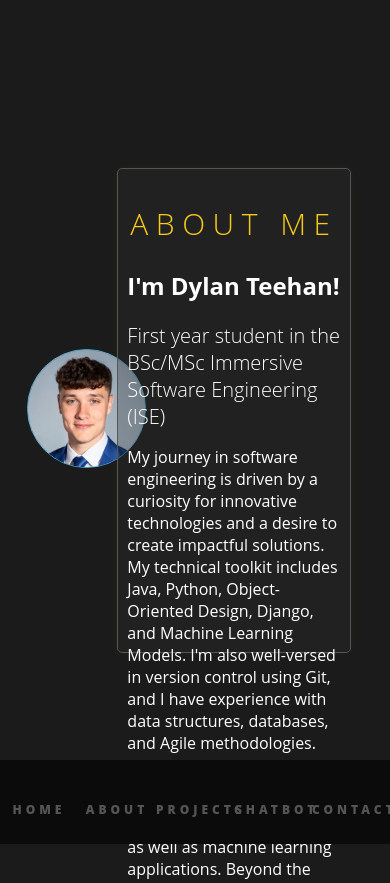
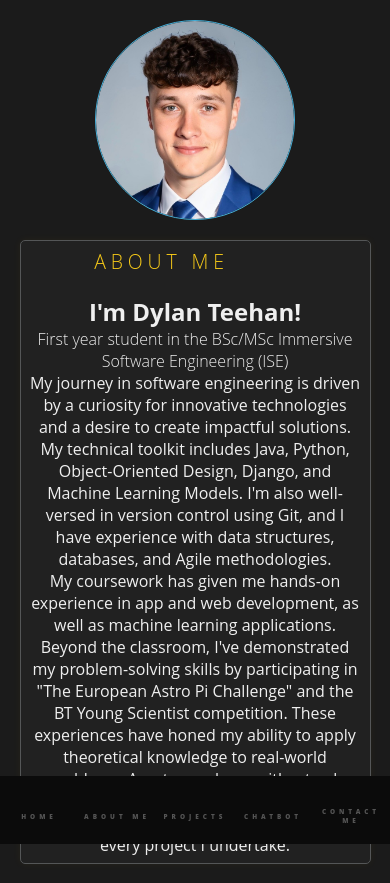
Before and after one commit to dylan-teehan-skc/portfolio, a React (Create React App) app: page /about in a window 390 px wide. Built offline with nearby package versions, Linux system fonts and the light colour scheme.

Commit message:
refactor: changed to fit mobile devices

```diff
--- a/src/styles/index.css
+++ b/src/styles/index.css
@@ -1,12 +1,61 @@
+:root {
+  --primary-color: #f7ca18;
+  --secondary-color: #46aed7;
+  --background-color: #1b1b1b;
+  --text-color: #efefef;
+  --nav-bg-color: #0b0b0b;
+  --nav-active-color: #151515;
+}
+
+/* Reset and base styles */
+* {
+  box-sizing: border-box;
+  margin: 0;
+  padding: 0;
+}
+
+body {
+  font-family: 'Open Sans', sans-serif;
+  background-color: var(--background-color);
+  color: var(--text-color);
+}
+
 a {
   color: inherit;
   text-decoration: inherit;
 }
 
-/* Style for the title container */
+/* Selection style */
+::selection {
+  background-color: var(--primary-color);
+  color: var(--background-color);
+}
+
+/* Section styles */
+section {
+  min-height: 100vh;
+  display: flex;
+  position: relative;
+  overflow: hidden;
+}
+
+/* Title styles */
+.title {
+  width: 100%;
+  align-self: center;
+  margin: 0 auto;
+  padding: 15px;
+  position: relative;
+  z-index: 1;
+  border: 1px solid rgba(84, 86, 87, 0.5);
+  box-shadow: 0 0 8px rgba(247, 202, 24, 0.05);
+  background-color: rgba(27, 27, 27, 0.3);
+  border-radius: 5px;
+  text-align: center;
+}
+
 section .title {
-  max-width: 60%;
-  width: 100%;
+  width: 75%;
   align-self: center;
   transform: translateY(-50px);
   margin: 0 auto;
@@ -20,58 +69,31 @@ section .title {
   border-radius: 5px; /* Slightly rounded corners */
   text-align: center;
 }
-
-
-/* Styling for title spans */
-section .title span {
-  align-content: center;
+.title span {
   display: inline-block;
-  font-size: 5vw;
-  color: #efefef; /* Light text color */
+  font-size: clamp(1.5rem, 5vw, 3rem);
+  color: var(--text-color);
   width: 100%;
   text-transform: uppercase;
-  transform: translateX(-100%);
   animation: byBottom 1s ease both;
   font-weight: 600;
   letter-spacing: 0.25vw;
 }
 
-/* Target the last span inside the title class and set its color to yellow */
-section .title span:last-child {
-  color: #46aed7; /* Yellow color */
-  font-size: 1rem; /* Smaller font size */
-  animation: byBottom 1s 0.25s ease both; /* Apply animation with delay */
+.title span:last-child {
+  color: var(--secondary-color);
+  font-size: clamp(0.8rem, 2vw, 1rem);
+  animation: byBottom 1s 0.25s ease both;
 }
 
-section .body{
-  font-size: medium;
-  color: white;
+/* Body text */
+.body {
+  font-size: 1rem;
+  color: var(--text-color);
   text-align: center;
 }
-/* Basic body styles */
-body {
-  margin: 0;
-  padding: 0;
-  font-family: 'Open Sans', sans-serif;
-}
 
-/* Style for selected text */
-::selection {
-  background-color: #f7ca18; /* Yellow background */
-  color: #1b1b1b; /* Dark text color */
-}
-
-/* Section styles */
-section {
-  background-color: #1b1b1b; /* Dark background color */
-  height: 100vh; /* Full viewport height */
-  display: flex; /* Flexbox for alignment */
-  position: relative; /* Position relative for bubble effect */
-  position: relative;
-  overflow: auto;
-}
-
-/* Bubble background effect */
+/* Bubble effect */
 .bubble {
   position: absolute;
   border-radius: 50%;
@@ -84,49 +106,6 @@ section {
   -webkit-backdrop-filter: blur(5px);
 }
 
-.bubble:nth-child(2) {
-  width: 150px;
-  height: 150px;
-  left: 50%;
-  animation-delay: 1s;
-}
-
-.bubble:nth-child(3) {
-  width: 200px;
-  height: 200px;
-  left: 80%;
-  animation-delay: 3s;
-}
-
-.bubble:nth-child(4) {
-  width: 120px;
-  height: 120px;
-  left: 5%;
-  animation-delay: 5s;
-}
-
-/* Keyframes for bubbles animation */
-@keyframes bubble {
-  0%, 100% {
-    transform: translateY(0) translateX(0);
-    opacity: 0;
-  }
-  10% {
-    opacity: 0.8;
-  }
-  50% {
-    transform: translateY(-100vh) translateX(20px);
-    opacity: 0.6;
-  }
-  90% {
-    opacity: 0.2;
-  }
-  95% {
-    transform: translateY(-120vh) translateX(-20px);
-  }
-}
-
-/* Add a pseudo-element for shine effect */
 .bubble::after {
   content: '';
   position: absolute;
@@ -138,100 +117,9 @@ section {
   border-radius: 50%;
 }
 
-/* Title styles */
-section .title {
-  max-width: 60%; /* Limit width to 60% */
-  width: 100%; /* Full width */
-  align-self: center; /* Center vertically */
-  transform: translateY(-50px); /* Move up slightly */
-  margin: 0 auto; /* Center horizontally */
-  overflow: hidden; /* Hide overflowing content */
-  padding-bottom: 10px; /* Padding at the bottom */
-  position: relative; /* Position relative for title */
-  z-index: 1; /* Ensure title is above bubbles */
-}
-
-/* Styling for title spans */
-section .title span {
-  display: inline-block; /* Inline-block for alignment */
-  font-size: 5vw; /* Font size as a percentage of viewport width */
-  color: #efefef; /* Light text color */
-  width: 100%; /* Full width */
-  text-transform: uppercase; /* Uppercase text */
-  transform: translateX(-100%); /* Initial off-screen position */
-  animation: byBottom 1s ease both; /* Apply animation */
-  font-weight: 600; /* Font weight */
-  letter-spacing: 0.25vw; /* Spacing between letters */
-}
-
-/* Style for the last child span in the title */
-section .title span:last-child {
-  font-size: 1rem; /* Smaller font size */
-  animation: byBottom 1s 0.25s ease both; /* Apply animation with delay */
-}
-
-/* Styling for links inside title spans */
-section .title span a {
-  position: relative; /* Relative positioning for links */
-  display: inline-block; /* Inline-block for alignment */
-  margin-left: 0.5rem; /* Margin to the left */
-  text-decoration: none; /* Remove underline */
-  color: #f7ca18; /* Yellow text color */
-}
-
-/* Style for the pseudo-element after title links */
-section .title span a::after {
-  content: ""; /* Empty content for the line */
-  height: 2px; /* Line height */
-  background-color: #f7ca18; /* Yellow line */
-  position: absolute; /* Absolute positioning for the line */
-  bottom: -10px; /* Position below the text */
-  left: 0; /* Align to the left edge */
-  width: 0; /* Initial width */
-  animation: linkAfter 0.5s 1s ease both; /* Apply animation */
-}
-
-/* Keyframes for pop animation */
-@keyframes pop {
-  0% {
-    transform: translateY(100%); /* Start below */
-  }
-  100% {
-    transform: translateY(0); /* End at original position */
-  }
-}
-
-/* Keyframes for title animation */
-@keyframes byBottom {
-  0% {
-    transform: translateY(150%); /* Start off-screen */
-  }
-  100% {
-    transform: translateY(0); /* End at original position */
-  }
-}
-
-/* Keyframes for link underline animation */
-@keyframes linkAfter {
-  0% {
-    width: 0; /* Start with no width */
-  }
-  100% {
-    width: 30px; /* End with specified width */
-  }
-}
-
-.about-container {
-  display: flex;
-  align-items: center;
-  justify-content: center;
-  padding: 125%;
-  background-color: #f7f7f7;
-  border-radius: 10px;
-  box-shadow: 0 4px 8px rgba(0, 0, 0, 0.1);
-  max-width: 800px;
-  margin: 50px auto;
-}
+.bubble:nth-child(2) { width: 150px; height: 150px; left: 50%; animation-delay: 1s; }
+.bubble:nth-child(3) { width: 200px; height: 200px; left: 80%; animation-delay: 3s; }
+.bubble:nth-child(4) { width: 120px; height: 120px; left: 5%; animation-delay: 5s; }
 
 nav {
   width: 100%; /* Full width */
@@ -256,22 +144,30 @@ nav ul {
 /* Styling for each list item in the nav */
 nav li {
   margin: 0; /* Remove margin */
-  float: left; /* Float items to the left */
-  display: inline-block; /* Display inline-block for alignment */
+  display: flex; /* Use flexbox for alignment */
+  justify-content: center; /* Center text horizontally */
+  align-items: center; /* Center text vertically */
   height: 98px; /* Set height */
-  margin-bottom: 2px; /* Margin at the bottom */
-  line-height: 100px; /* Line height for vertical centering */
   width: 20vw; /* Set width as a percentage of viewport width */
-  text-align: center; /* Center text */
   color: #555; /* Text color */
   transition: background-color 0.5s 0.2s ease, color 0.3s ease; /* Smooth transition effects */
   cursor: pointer; /* Pointer cursor on hover */
-  font-size: 12px; /* Font size */
+  font-size: 15px; /* Font size */
   text-transform: uppercase; /* Uppercase text */
   letter-spacing: 4px; /* Spacing between letters */
   font-weight: 800; /* Font weight */
-  transform: translateY(100%); /* Initial position for animation */
   position: relative; /* Relative positioning for pseudo-elements */
+}
+
+/* Styling for links inside list items */
+nav li a {
+  text-decoration: none; /* Remove underline from links */
+  color: inherit; /* Inherit color from li */
+  width: 100%; /* Full width */
+  height: 100%; /* Full height */
+  display: flex; /* Use flexbox */
+  justify-content: center; /* Center text horizontally */
+  align-items: center; /* Center text vertically */
 }
 
 /* Style for active list item */
@@ -295,32 +191,20 @@ nav li.active::after {
 nav li:nth-child(1) {
   animation: pop 0.5s 0.15s 1 forwards; /* Apply animation */
 }
+nav li:nth-child(2) {
+  animation: pop 0.5s 0.15s 1 forwards; /* Apply animation */
+}
+nav li:nth-child(3) {
+  animation: pop 0.5s 0.15s 1 forwards; /* Apply animation */
+}
+nav li:nth-child(4) {
+  animation: pop 0.5s 0.15s 1 forwards; /* Apply animation */
+}
+nav li:nth-child(5) {
+  animation: pop 0.5s 0.15s 1 forwards; /* Apply animation */
+}
+/* Repeat animation for other list items as needed */
 
-nav li:nth-child(2) {
-  animation: pop 0.5s 0.3s 1 forwards; /* Apply animation */
-}
-
-nav li:nth-child(3) {
-  animation: pop 0.5s 0.45s 1 forwards; /* Apply animation */
-}
-
-nav li:nth-child(4) {
-  animation: pop 0.5s 0.6s 1 forwards; /* Apply animation */
-}
-
-nav li:nth-child(5) {
-  animation: pop 0.5s 0.75s 1 forwards; /* Apply animation */
-}
-
-nav li:nth-child(6) {
-  animation: pop 0.5s 0.9s 1 forwards; /* Apply animation */
-}
-
-nav li:nth-child(7) {
-  animation: pop 0.5s 1.05s 1 forwards; /* Apply animation */
-}
-
-/* Hover and active states for list items */
 nav li:hover {
   color: #ececec; /* Light color on hover */
 }
@@ -371,115 +255,103 @@ nav li.slide {
   transform: translateY(0); /* Ensure vertical alignment */
 }
 
+/* Responsive adjustments for mobile */
+@media (max-width: 768px) {
+  nav {
+    height: 8%; /* Adjust height for smaller screens */
+  }
+  nav li {
+    font-size: 12px; /* Decrease font size */
+    height: 80px; /* Adjust height for smaller screens */
+  }
+}
+
 .about-section {
-  position: relative;
   display: flex;
-  justify-content: center;
+  flex-direction: column;
   align-items: center;
   padding: 5% 10%;
 }
 
 .about-section .circular-box {
-  position: absolute;
-  left: 7%;
-  margin-bottom: 17%;
-  width: 30vw;
-  height: 30vw;
-  max-width: 250px;
-  max-height: 250px;
+  width: min(30vw, 250px);
+  height: min(30vw, 250px);
   border-radius: 50%;
   background-color: rgba(70, 174, 215, 0.2);
-  border: 0.5vw solid #46aed7;
-  z-index: 0;
+  border: 0.5vw solid var(--secondary-color);
+  margin-bottom: 20px;
 }
 
 .about-section .circular-box .headshot-image {
   width: 100%;
   height: 100%;
-  object-fit: cover; /* This will ensure the image covers the entire circular box */
-  object-position: center; /* This centers the image within the circular box */
+  object-fit: cover;
+  object-position: center;
+  border-radius: 50%;
 }
 
 .about-section .text-box {
-  width: 150%;
-  height: 55%;
-  padding: 3%;
-  margin-left: 25%;
-  margin-bottom: 20%;
-  position: relative;
-  z-index: 1;
+  width: 100%;
+  padding: 2%;
   border: 1px solid #545657;
   box-shadow: 0 0 8px rgba(247, 202, 24, 0.05);
   background-color: rgba(49, 48, 48, 0.3);
   border-radius: 5px;
   text-align: left;
-  color: white;
-}
-
-.about-section .section-title h1{
-  font-size: clamp(1rem, 2vw, 1.5rem);
-  color: #f7ca18;;
-  font-weight: 200;
-  font-size: 30px;
-  letter-spacing: 0.25em;
+  color: var(--text-color);
   text-align: center;
 }
 
-.about-section .text-box h2{
-  font-size: clamp(1rem, 2vw, 1.5rem);
-  color: white;
+.about-section .section-title h1 {
+  font-size: clamp(1.5rem, 3vw, 2rem);
+  color: var(--primary-color);
   font-weight: 200;
-  font-size: 20px;
+  letter-spacing: 0.25em;
+  text-align: center;
+  margin-bottom: 20px;
 }
 
+.about-section .text-box h2 {
+  font-size: clamp(1rem, 2vw, 1.5rem);
+  color: var(--text-color);
+  font-weight: 200;
+}
+
+/* Projects section styles */
 .projects-section {
-  background-color: #1b1b1b;
-  min-height: 100vh;
   display: flex;
   flex-direction: column;
   align-items: center;
   padding: 5% 10%;
-  position: relative;
   overflow: auto;
-}
-
-.projects-section .projects-container .project-image {
-  width: 100%;
-  height: 400px;
-}
-
-.projects-section .section-title h1 {
-  font-size: clamp(1rem, 2vw, 1.5rem);
-  color: #f7ca18;
-  font-weight: 200;
-  font-size: 30px;
-  letter-spacing: 0.25em;
-  text-align: center;
-  margin-bottom: 40px;
 }
 
 .projects-section .text-box {
   width: 100%;
-  height: 100%;
   padding: 3%;
-  margin-left: 10%;
-  margin-bottom: 10%;
-  margin-right: 10%;
-  position: relative;
-  z-index: 1;
   border: 1px solid #545657;
   box-shadow: 0 0 8px rgba(247, 202, 24, 0.05);
   background-color: rgba(49, 48, 48, 0.3);
   border-radius: 5px;
   text-align: left;
-  color: white;
+  color: var(--text-color);
+  text-align: center;
+}
+
+
+.projects-section .section-title h1 {
+  font-size: clamp(1.5rem, 3vw, 2rem);
+  color: var(--primary-color);
+  font-weight: 200;
+  letter-spacing: 0.25em;
+  text-align: center;
+  margin-bottom: 20px;
 }
 
 .projects-container {
-  display: grid;
-  grid-template-columns: 1fr;
-  gap: 20px;
-  width: 90%;
+  display: flex; /* Change to flex */
+  flex-wrap: wrap; /* Allow wrapping for mobile */
+  gap: 20px; /* Now this will work to add gaps between cards */
 }
 
 .project-card {
@@ -489,6 +361,7 @@ nav li.slide {
   border-radius: 5px;
   overflow: hidden;
   transition: transform 0.3s ease;
+  min-width: 90%; /* Adjust width or use max-width */
 }
 
 .project-card:hover {
@@ -497,8 +370,8 @@ nav li.slide {
 
 .project-image {
   width: 100%;
-  height: 170px;
-  object-fit: cover;
+  height: auto;
+  object-fit: contain;
 }
 
 .project-info {
@@ -506,12 +379,149 @@ nav li.slide {
 }
 
 .project-title {
-  font-size: 20px;
-  color: #efefef;
+  font-size: clamp(1rem, 2vw, 1.25rem);
+  color: var(--text-color);
   margin-bottom: 10px;
 }
 
 .project-description {
-  font-size: 14px;
+  font-size: clamp(0.8rem, 1.5vw, 1rem);
   color: #cccccc;
 }
+
+/* Animations */
+@keyframes bubble {
+  0%, 100% { transform: translateY(0) translateX(0); opacity: 0; }
+  10% { opacity: 0.8; }
+  50% { transform: translateY(-100vh) translateX(20px); opacity: 0.6; }
+  90% { opacity: 0.2; }
+  95% { transform: translateY(-120vh) translateX(-20px); }
+}
+
+@keyframes pop {
+  0% { transform: translateY(100%); }
+  100% { transform: translateY(0); }
+}
+
+@keyframes byBottom {
+  0% { transform: translateY(150%); }
+  100% { transform: translateY(0); }
+}
+
+@keyframes linkAfter {
+  0% { width: 0; }
+  100% { width: 30px; }
+}
+
+/* Media Queries for Responsive Design */
+@media (max-width: 768px) {
+  .title {
+    max-width: 95%;
+    padding: 10px;
+  }
+
+  .about-section {
+    padding: 5%;
+  }
+
+  .about-section .circular-box {
+    width: 60vw;
+    height: 60vw;
+    max-width: 200px;
+    max-height: 200px;
+  }
+
+  .projects-container {
+    display: grid;
+    grid-template-columns: 1fr; /* Single column */
+    gap: 20px; /* Ensure space between project cards */
+    height: auto;
+    width: 95%;
+  }
+
+  .project-card {
+    height: auto; /* Let the card adapt to its content on mobile */
+    display: block; /* Ensure block layout on mobile */
+  }
+
+  .project-image {
+    width: 100%;
+    height: auto; /* Maintain aspect ratio on smaller screens */
+    object-fit: contain; /* Prevent image cropping */
+    margin: 0; /* No extra margin around the image */
+  }
+
+  .bubble:nth-child(2) { width: 140px; height: 140px; left: 5%; animation-delay: 1s; }
+  .bubble:nth-child(3) { width: 100px; height: 100px; left: 55%; animation-delay: 3s; }
+  .bubble:nth-child(4) { width: 80px; height: 80px; left: 75%; animation-delay: 5s; }
+
+  .about-section .text-box {
+    width: 100%;
+    margin-left: 0;
+  }
+
+  nav li {
+    padding: 0px 0px;
+    font-size: 8px;
+    text-align: center;
+  }
+}
+
+@media (max-width: 480px) {
+  .title span {
+    font-size: clamp(1rem, 6vw, 1.5rem);
+  }
+
+  nav li{
+    font-size: 40%;
+  }
+
+  .projects-container {
+    display: grid;
+    grid-template-columns: 1fr; /* Single column */
+    gap: 20px; /* Ensure space between project cards */
+    height: auto;
+    width: 95%;
+  }
+
+  .project-card {
+    height: auto; /* Let the card adapt to its content on mobile */
+    display: block; /* Ensure block layout on mobile */
+  }
+
+  .project-image {
+    width: 100%;
+    height: auto; /* Maintain aspect ratio on smaller screens */
+    object-fit: contain; /* Prevent image cropping */
+    margin: 0; /* No extra margin around the image */
+  }
+
+  .project-info {
+    padding: 10px; /* Adjust padding for smaller screens */
+    margin: 0; /* Remove margins */
+  }
+
+  .bubble:nth-child(2) { width: 120px; height: 120px; left: 5%; animation-delay: 1s; }
+  .bubble:nth-child(3) { width: 90px; height: 90px; left: 60%; animation-delay: 3s; }
+  .bubble:nth-child(4) { width: 60px; height: 60px; left: 75%; animation-delay: 5s; }
+
+  .section-title{
+    width: 80%;
+  }
+
+  .about-section .section-title h1 {
+    font-size: clamp(1.2rem, 5vw, 1.5rem);
+  }
+
+  .projects-container {
+    grid-template-columns: 1fr;
+  }
+}
+
+/* Accessibility and Performance Improvements */
+@media (prefers-reduced-motion: reduce) {
+  .bubble, nav li, .project-card {
+    animation: none;
+    transition: none;
+  }
+}
```
